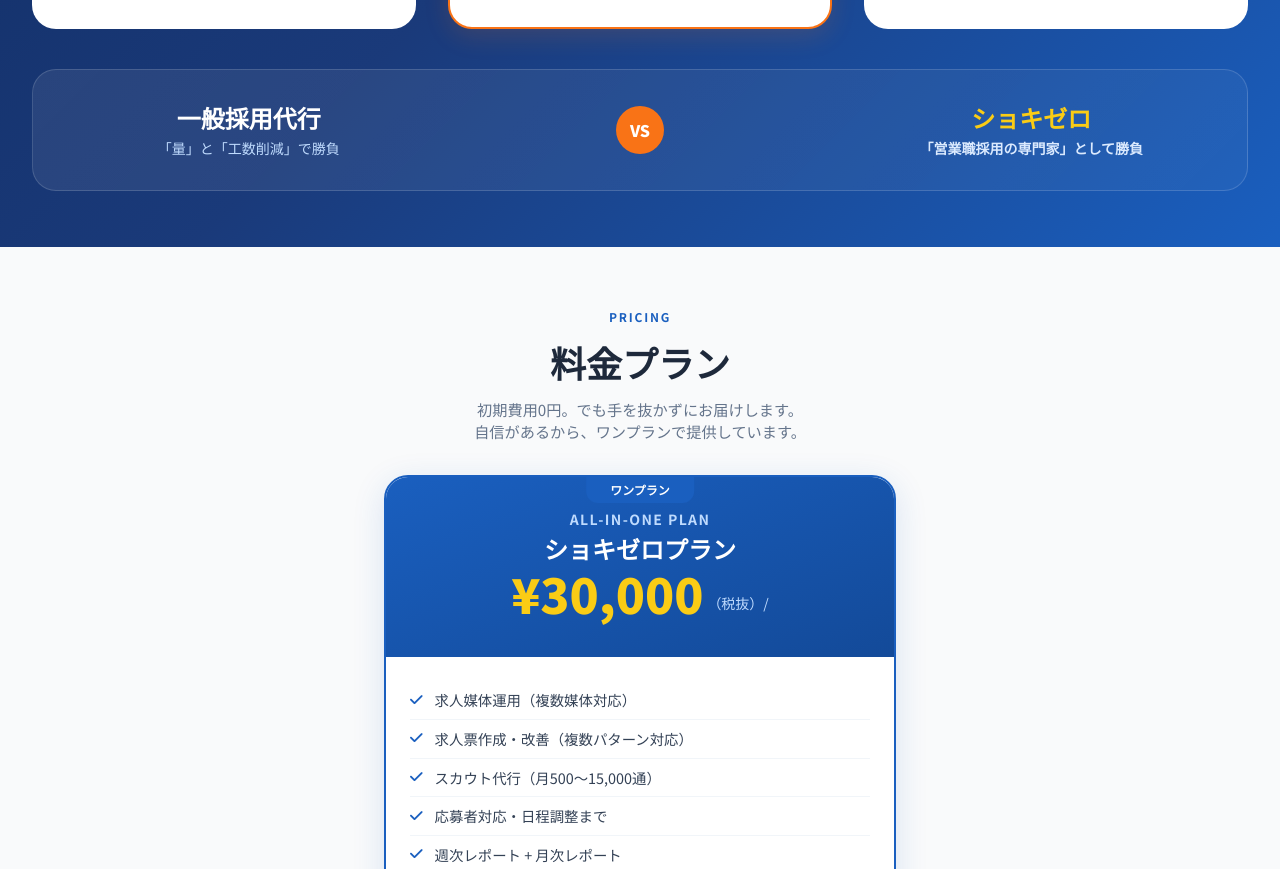
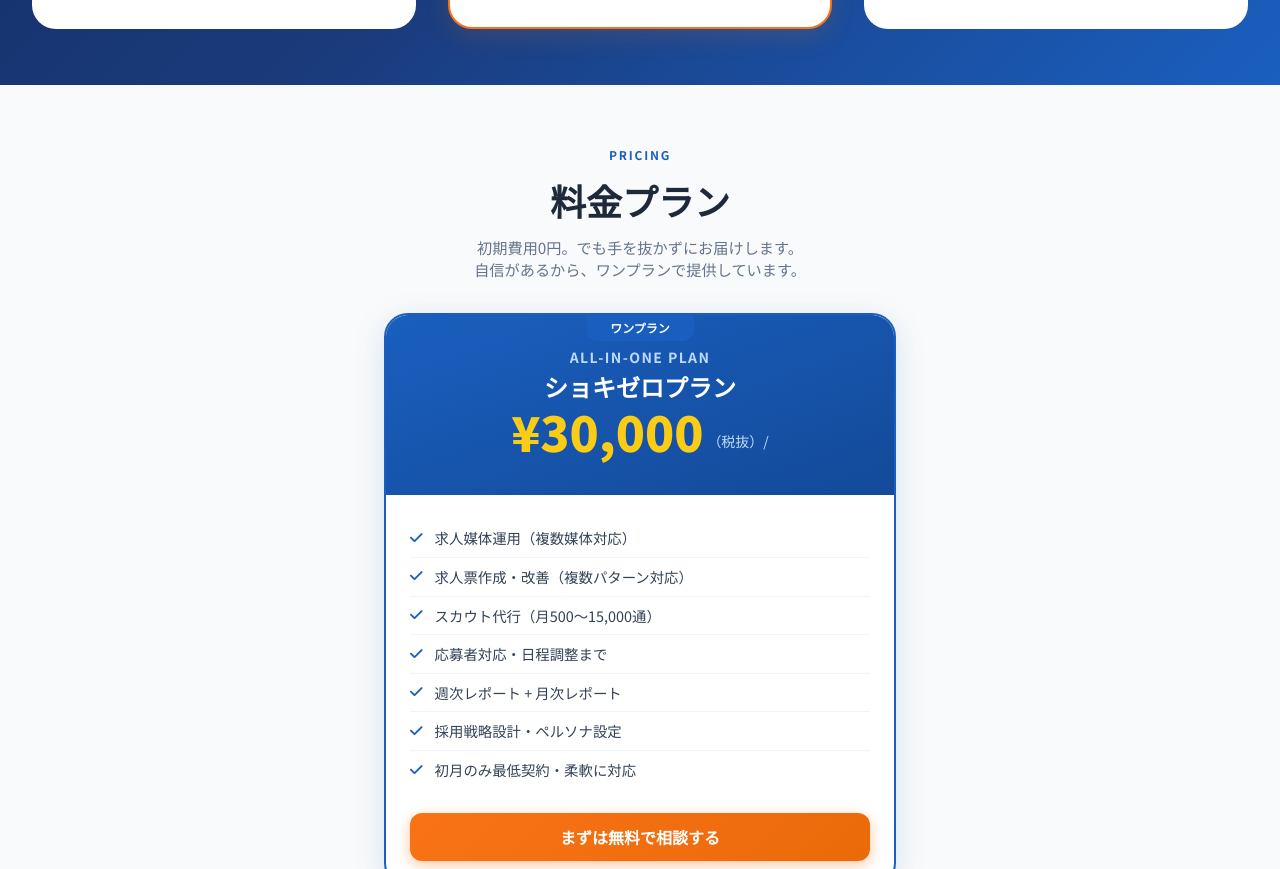
Before and after one commit to facetaro-agent/shokizero, a website: page webapp 4/index.html in a window 1280 px wide. Shown: the part 3569-4438 px from the top of the page. Drawn offline with nearby package versions, Linux system fonts and the light colour scheme.

Commit message:
Update index.html

```diff
--- a/webapp 4/index.html
+++ b/webapp 4/index.html
@@ -433,23 +433,6 @@
           </ul>
         </div>
       </div>
-
-      <!-- vs Competitor banner -->
-      <div class="mt-10 vs-banner">
-        <div class="grid sm:grid-cols-3 gap-6 text-center">
-          <div>
-            <div class="text-2xl font-black text-white mb-1">一般採用代行</div>
-            <div class="text-blue-200 text-sm">「量」と「工数削減」で勝負</div>
-          </div>
-          <div class="flex items-center justify-center">
-            <div class="vs-divider">VS</div>
-          </div>
-          <div>
-            <div class="text-2xl font-black text-yellow mb-1">ショキゼロ</div>
-            <div class="text-blue-100 text-sm font-bold">「営業職採用の専門家」として勝負</div>
-          </div>
-        </div>
-      </div>
     </div>
   </section>
 
```
